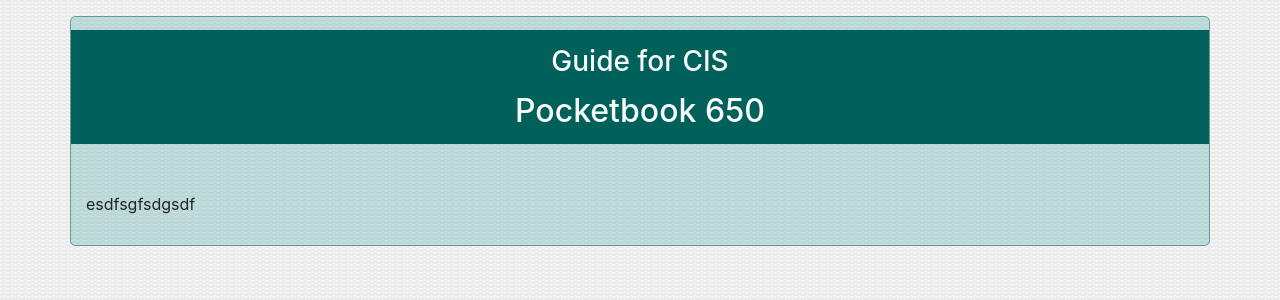
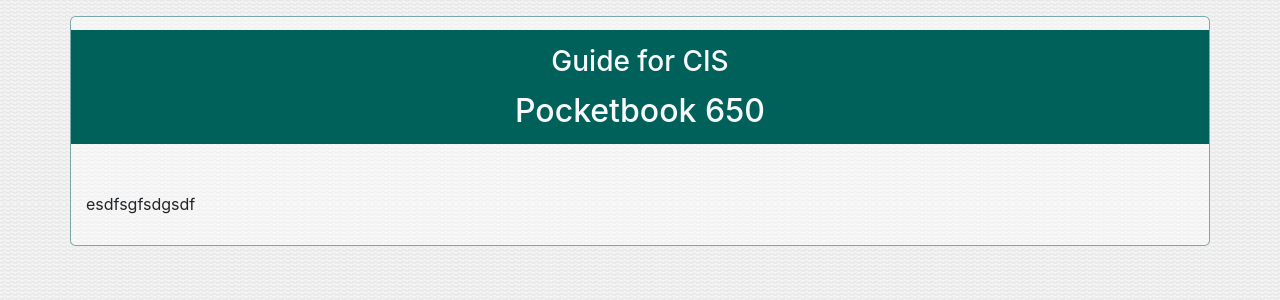
Before and after one commit to maxb02/Django-PB-service, a Django app: a page that uses pbsite/technicalguides/templates/technicalguides/base.html in a window 1280 px wide. Shown: the part 46-346 px from the top of the page. Run offline with Django 3.2, Linux system fonts and the light colour scheme; a user stored in the database is signed in; data comes from the database, SQL or seed files in the repository; parts of the project's set-up code (start-up, migrations or seed data) failed here and were passed over; some libraries are stand-ins or nearby versions.

Commit message:
Change background style for guides;

```diff
--- a/pbsite/technicalguides/static/css/guide.css
+++ b/pbsite/technicalguides/static/css/guide.css
@@ -10,7 +10,7 @@
 	background-color: #00615b;
 }
 .custom-bg {
-	background-color: rgba(0, 140, 131, 0.2);
+	background-color: rgba(255, 255, 255, 0.4);
 	border: 1px solid rgba(0, 97, 91, 0.5);
 	border-radius: 0.35rem;
 	padding: 0.8rem 0;
```
